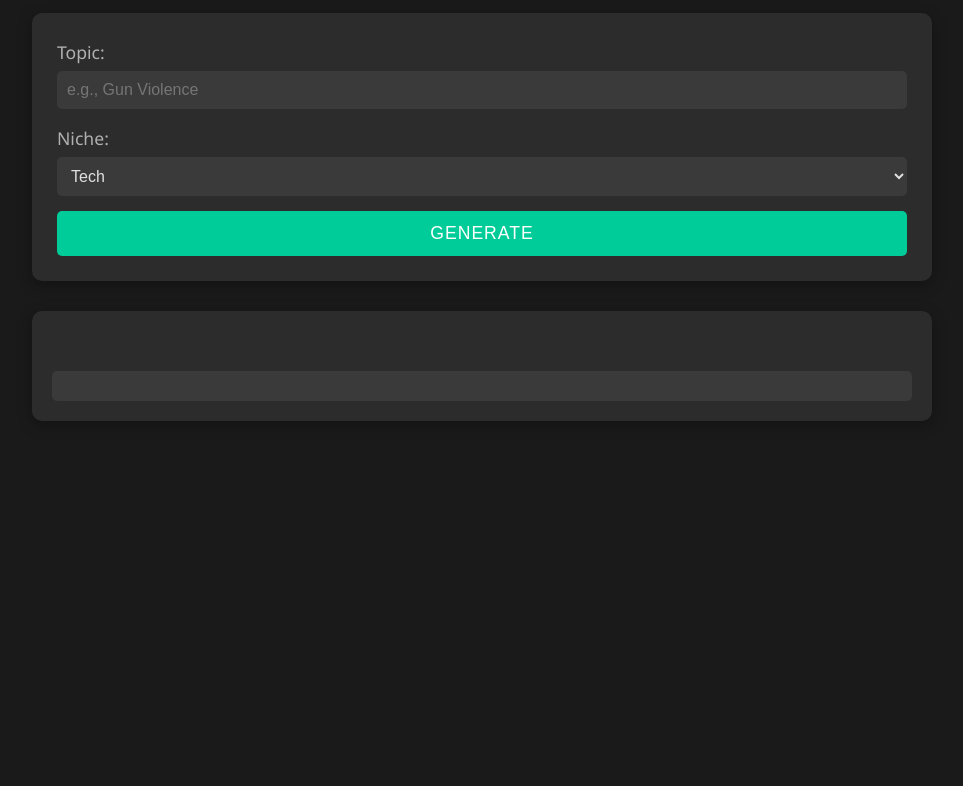
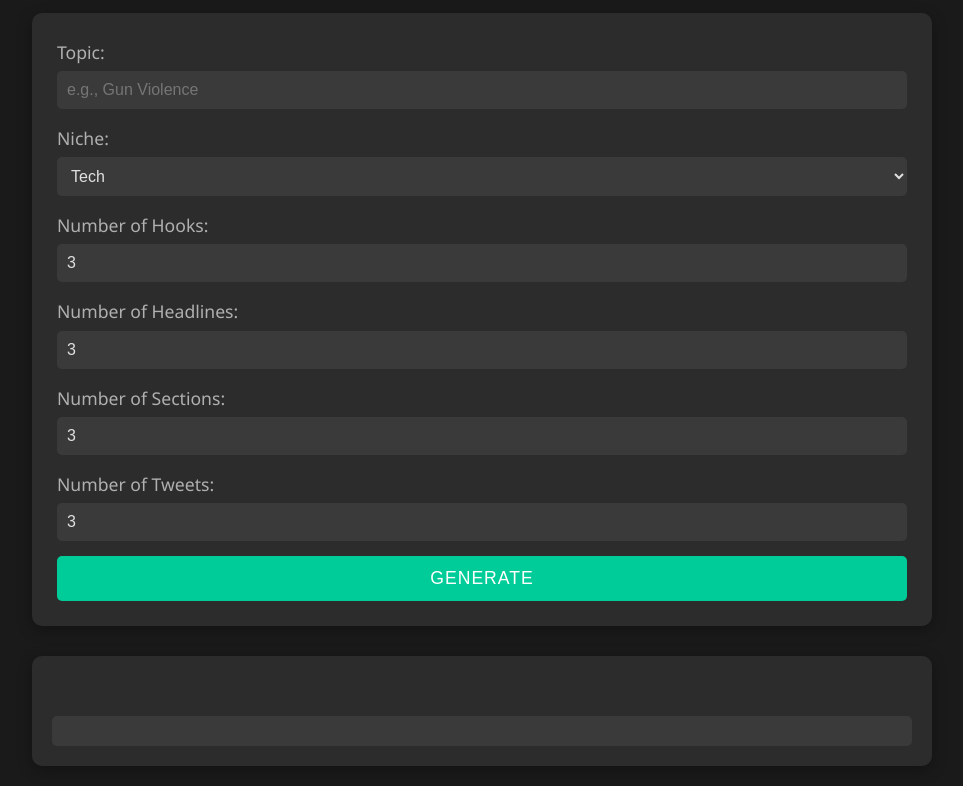
Before and after one commit to Rayjay2003/PromptJar, a plain HTML site: page frontend/index.html in a window 1280 px wide. Shown: the part 101-887 px from the top of the page, without its empty margins (158-1121 px from the left). Before the commit the page ends 800 px from the top, so only its background shows below. Drawn offline with Linux system fonts and the light colour scheme; files that its build step writes are made by us from their sources; files whose address does not match are found by name.

Commit message:
Add input fields for customizable generation parameters and update API URL

```diff
--- a/frontend/index.html
+++ b/frontend/index.html
@@ -25,6 +25,22 @@
                     <option value="Sustainability">Sustainability</option>
                 </select>
             </div>
+            <div class="input-group">
+                <label for="numHooks">Number of Hooks:</label>
+                <input type="number" id="numHooks" name="numHooks" min="1" value="3">
+            </div>
+            <div class="input-group">
+                <label for="numHeadlines">Number of Headlines:</label>
+                <input type="number" id="numHeadlines" name="numHeadlines" min="1" value="3">
+            </div>
+            <div class="input-group">
+                <label for="numSections">Number of Sections:</label>
+                <input type="number" id="numSections" name="numSections" min="1" value="3">
+            </div>
+            <div class="input-group">
+                <label for="numTweets">Number of Tweets:</label>
+                <input type="number" id="numTweets" name="numTweets" min="1" value="3">
+            </div>
             <button type="submit" class="submit-btn">Generate</button>
         </form>
         <div id="result" class="result">
--- a/frontend/script.js
+++ b/frontend/script.js
@@ -1,5 +1,5 @@
 // Global config
-const API_URL = 'http://localhost:8000/generate';
+const API_URL = 'https://promptjar.onrender.com/generate';  // Updated to live backend URL
 
 let lastParsedJson = null; // Store the last successfully parsed JSON
 
@@ -7,6 +7,10 @@ document.getElementById('generateForm').addEventListener('submit', async (e) =>
     e.preventDefault();
     const topic = document.getElementById('topic').value;
     const niche = document.getElementById('niche').value;
+    const numHooks = parseInt(document.getElementById('numHooks')?.value) || 3;  // Default to 3 if not found
+    const numHeadlines = parseInt(document.getElementById('numHeadlines')?.value) || 3;
+    const numSections = parseInt(document.getElementById('numSections')?.value) || 3;
+    const numTweets = parseInt(document.getElementById('numTweets')?.value) || 3;
     const resultDiv = document.getElementById('result');
     const outputDiv = document.getElementById('output');
     const copyBtn = document.getElementById('copyBtn');
@@ -19,7 +23,7 @@ document.getElementById('generateForm').addEventListener('submit', async (e) =>
             headers: {
                 'Content-Type': 'application/json',
             },
-            body: JSON.stringify({ topic, niche }),
+            body: JSON.stringify({ topic, niche, num_hooks: numHooks, num_headlines: numHeadlines, num_sections: numSections, num_tweets: numTweets }),
         });
 
         if (!response.ok) throw new Error(`HTTP error! status: ${response.status}`);
```
